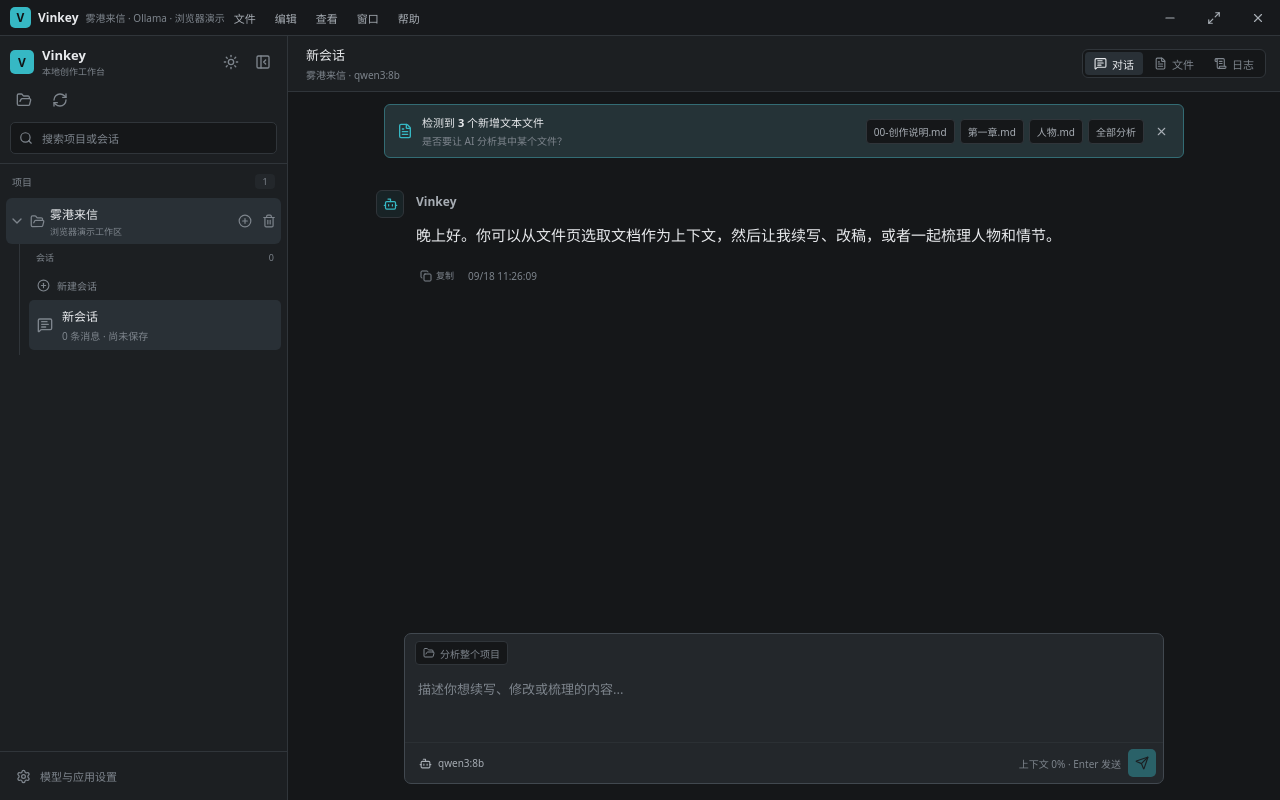
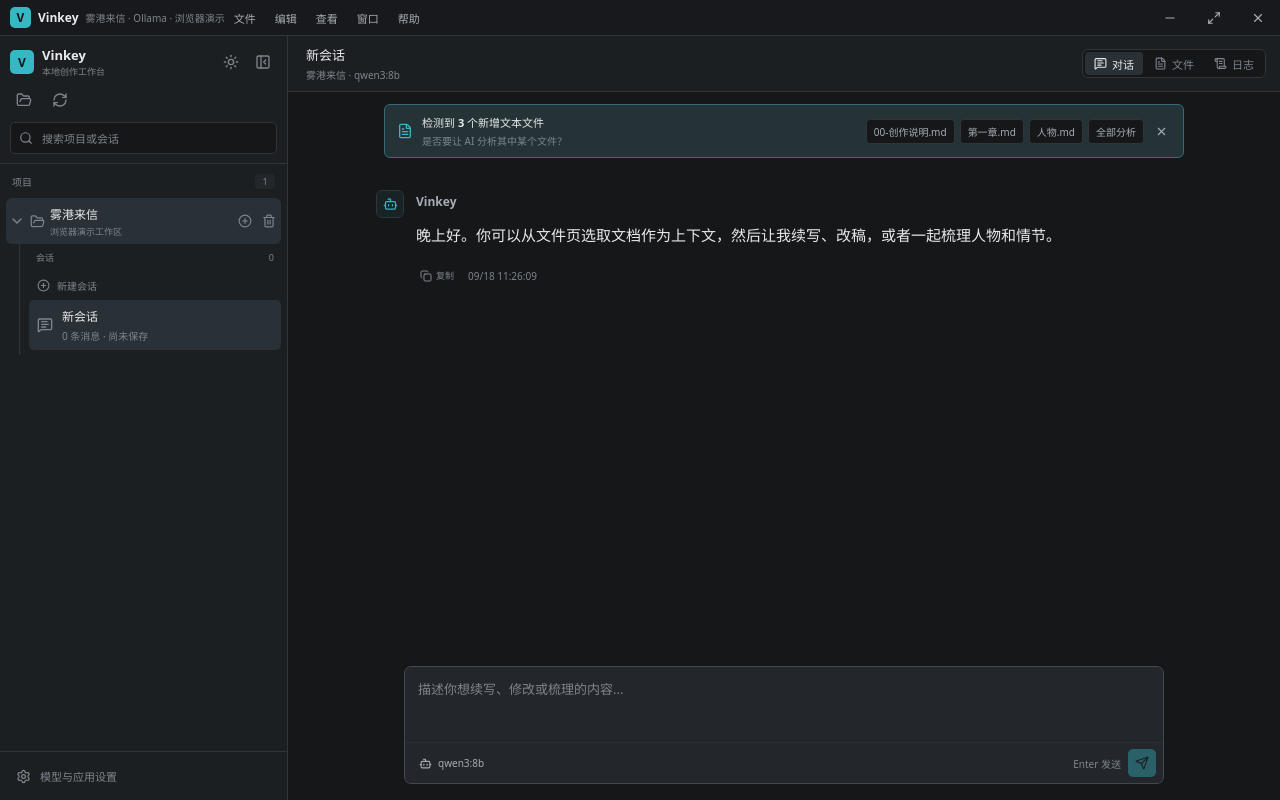
Before and after one commit to workingmin/Vinkey, a React (Vite) app: page / in a window 1280 px wide. Built offline with nearby package versions, Linux system fonts and the light colour scheme.

Commit message:
fix: defer composer document reads until send

```diff
--- a/src/App.tsx
+++ b/src/App.tsx
@@ -5,7 +5,7 @@
   RotateCcw, RotateCw, Copy, Scissors, Clipboard, Moon, Sun, Keyboard, ListChecks, RefreshCw,
   ScrollText, Trash2, WandSparkles,
 } from 'lucide-react'
-import { Fragment, useCallback, useEffect, useMemo, useRef, useState } from 'react'
+import { Fragment, memo, useCallback, useEffect, useMemo, useRef, useState } from 'react'
 import ReactMarkdown from 'react-markdown'
 import rehypeRaw from 'rehype-raw'
 import rehypeSanitize from 'rehype-sanitize'
@@ -37,8 +37,8 @@
 import { isContextRecoveryResponse } from './lib/contextRecovery'
 import { buildMemoryCandidates, buildProjectMemoryContext, selectRelevantMemory } from './lib/projectMemory'
 import { formatStructureResult, segmentDocument } from './lib/structureSegmentation'
-import { useAppStore } from './store'
-import type { ChatActivity, ChatMessage, ChatRunResult, ChatRunStatus, DocumentSnapshot, ProjectMemoryItem, ProjectSummary, ViewMode, WorkspaceEntry } from './types'
+import { useAppStore, type ChatRun } from './store'
+import type { ChatActivity, ChatMessage, ChatRunResult, ChatRunStatus, DiffProposal, DocumentSnapshot, ProjectMemoryItem, ProjectSummary, ViewMode, WorkspaceEntry } from './types'
 import { getDocumentKind, getLanguageName, isEditableDocument } from './lib/fileTypes'
 import { findNewTextFiles, flattenWorkspaceFiles } from './lib/tree'
 import { readWorkspaceDocuments } from './lib/workspaceAnalysis'
@@ -363,6 +363,64 @@
   </article>
 }
 
+type PendingMemory = { items: ProjectMemoryItem[]; sourceMessageId: string | null }
+
+interface ChatMessageStreamProps {
+  messages: ChatMessage[]
+  activeChatRun?: ChatRun
+  pendingDiffSourceMessageId: string | null
+  diffProposals: DiffProposal[]
+  pendingMemory: PendingMemory | null
+  onCopyError: (message: string) => void
+  onApplyPendingDiff: () => void
+  onRejectDiffProposal: (proposalId: string) => void
+  onReviewDiff: () => void
+  onApprovePendingMemory: () => void
+  onRejectPendingMemory: () => void
+}
+
+const ChatMessageStream = memo(function ChatMessageStream({
+  messages,
+  activeChatRun,
+  pendingDiffSourceMessageId,
+  diffProposals,
+  pendingMemory,
+  onCopyError,
+  onApplyPendingDiff,
+  onRejectDiffProposal,
+  onReviewDiff,
+  onApprovePendingMemory,
+  onRejectPendingMemory,
+}: ChatMessageStreamProps) {
+  return <div className="message-stream">
+    <div className="message-inner">
+      {messages.map((message) => <Fragment key={message.id}>
+        <ChatMessageItem
+          message={message}
+          activity={activeChatRun?.assistantMessage.id === message.id ? activeChatRun : undefined}
+          onCopyError={onCopyError}
+        />
+        {message.role === 'assistant' && pendingDiffSourceMessageId === message.id && diffProposals.some((proposal) => proposal.status === 'proposed') && (() => {
+          const proposal = diffProposals.find((item) => item.status === 'proposed')!
+          const pendingCount = diffProposals.filter((item) => item.status === 'proposed').length
+          return <aside className="new-files-notice turn-action-panel diff-proposal-notice" role="status">
+            <div className="new-files-notice-copy"><WandSparkles /><span><strong>{pendingCount} 个修改提案待审核</strong><small>{proposal.path} · {proposal.chunkCount ? `${(proposal.chunkIndex ?? 0) + 1}/${proposal.chunkCount} 块` : `${proposal.from}-${proposal.to}`}</small></span></div>
+            <div className="new-files-notice-actions"><button onClick={onApplyPendingDiff}>接受此块</button><button onClick={() => onRejectDiffProposal(proposal.id)}>拒绝此块</button><button onClick={() => { const tab = useAppStore.getState().tabs.find((item) => item.path === proposal.path); if (tab) useAppStore.getState().openTab(tab); onReviewDiff() }}>查看文档</button></div>
+          </aside>
+        })()}
+        {message.role === 'assistant' && pendingMemory?.sourceMessageId === message.id && pendingMemory.items.length > 0 && <aside className="new-files-notice turn-action-panel memory-notice" role="status">
+          <div className="new-files-notice-copy"><Check /><span><strong>发现 {pendingMemory.items.length} 条项目记忆候选</strong><small>{pendingMemory.items[0].title} · 仅确认后写入本项目</small></span></div>
+          <div className="new-files-notice-actions"><button onClick={onApprovePendingMemory}>确认写入</button><button onClick={onRejectPendingMemory}>忽略</button></div>
+        </aside>}
+      </Fragment>)}
+      {pendingMemory?.sourceMessageId === null && pendingMemory.items.length > 0 && <aside className="new-files-notice history-action-panel memory-notice" role="status">
+        <div className="new-files-notice-copy"><Check /><span><strong>{pendingMemory.items.length} 条项目记忆候选待处理</strong><small>{pendingMemory.items[0].title} · 历史来源任务未记录消息归属</small></span></div>
+        <div className="new-files-notice-actions"><button onClick={onApprovePendingMemory}>确认写入</button><button onClick={onRejectPendingMemory}>忽略</button></div>
+      </aside>}
+    </div>
+  </div>
+})
+
 function ChatPanel({ onToggleContext, onReviewDiff }: { onToggleContext: (path: string) => Promise<void>; onReviewDiff: () => void }) {
   const workspace = useAppStore((state) => state.workspace)
   const projectTransition = useAppStore((state) => state.projectTransition)
@@ -406,7 +464,6 @@
   const activeModel = modelProfiles.find((profile) => profile.id === activeModelId) ?? null
   const activeChatRun = conversationId ? chatRuns[conversationId] : undefined
   const busy = Boolean(activeChatRun)
-  const budget = calculateContextBudget(messages, contextDocuments, prompt, activeModel?.contextWindow ?? 32768)
   const activeStatus = activeChatRun ? chatStatusMeta[activeChatRun.status] : null
 
   useEffect(() => {
@@ -423,13 +480,18 @@
       .catch((error) => setError(String(error)))
   }, [setError, workspace])
 
+  const workspaceFiles = useMemo(() => {
+    if (!workspace) return []
+    return flattenWorkspaceFiles(workspace.entries)
+  }, [workspace])
+
   const mentionFiles = useMemo(() => {
-    if (!workspace || !mention) return []
+    if (!mention) return []
     const query = mention.query.trim().toLocaleLowerCase()
-    return flattenWorkspaceFiles(workspace.entries)
+    return workspaceFiles
       .filter((entry) => !query || entry.name.toLocaleLowerCase().includes(query) || entry.path.toLocaleLowerCase().includes(query))
       .slice(0, 40)
-  }, [mention, workspace])
+  }, [mention, workspaceFiles])
 
   const updateMention = useCallback((value: string, caret: number) => {
     if (!workspace) { setMention(null); return }
@@ -445,12 +507,11 @@
     if (mentionIndex >= mentionFiles.length && mentionFiles.length > 0) setMentionIndex(mentionFiles.length - 1)
   }, [mentionFiles.length, mentionIndex])
 
-  const selectMention = async (entry: WorkspaceEntry) => {
+  const selectMention = (entry: WorkspaceEntry) => {
     if (!mention) return
     const value = `${prompt.slice(0, mention.start)}@${entry.path}${prompt.slice(mention.end)}`
     setPrompt(value)
     setMention(null)
-    if (!contextDocuments.some((document) => document.path === entry.path)) await onToggleContext(entry.path)
     const caret = mention.start + entry.path.length + 1
     window.setTimeout(() => {
       promptRef.current?.focus()
@@ -703,7 +764,7 @@
       `intent=${taskPlan.intent}, operation=${taskPlan.operation}, scope=${taskPlan.scope}, documentAccess=${taskPlan.documentAccess}, analysisMode=${taskPlan.analysisMode ?? 'none'}, coverage=${taskPlan.analysisCoverage}, sourcePolicy=${taskPlan.sourcePolicy}, service=${taskDispatch.serviceId ?? 'none'}, owner=${taskDispatch.executionOwner}, backgroundEligible=${taskDispatch.backgroundEligible}, executionMode=${taskPlan.execution.currentMode}, targetMode=${taskPlan.execution.targetMode}, workflow=${taskPlan.execution.workflow ?? 'none'}, agentUpgrade=${taskPlan.execution.agentUpgrade}, requiresModel=${taskPlan.requiresModel}, contextDocuments=${requestContextDocuments.length}, estimatedTokens=${requestBudget?.estimatedTokens ?? 0}, limit=${requestBudget?.limit ?? 0}`,
     )
     if (requestBudget?.exceedsLimit && !useLongTextPipeline) {
-      setError('当前消息和上下文超过模型可用窗口。请缩短输入，或使用“分析文本”让系统自动分块汇总。')
+      setError('当前消息和上下文超过模型可用窗口。请缩短输入，或分批提交分析请求。')
       return
     }
     const now = Date.now()
@@ -898,30 +959,33 @@
     await cancelChat(activeChatRun.requestId)
   }
 
-  const approvePendingMemory = async () => {
+  const approvePendingMemory = useCallback(async () => {
     if (!pendingMemory) return
     try {
       await confirmProjectMemory(pendingMemory.items.map((item) => item.id))
       setPendingMemory(null)
     } catch (error) { setError(`确认项目记忆失败：${String(error)}`) }
-  }
-
-  const rejectPendingMemory = async () => {
+  }, [pendingMemory, setError])
+
+  const rejectPendingMemory = useCallback(async () => {
     if (!pendingMemory) return
     try {
       await rejectProjectMemory(pendingMemory.items.map((item) => item.id))
       setPendingMemory(null)
     } catch (error) { setError(`拒绝项目记忆失败：${String(error)}`) }
-  }
-
-  const applyPendingDiff = () => {
+  }, [pendingMemory, setError])
+
+  const applyPendingDiff = useCallback(() => {
     const proposal = diffProposals.find((item) => item.status === 'proposed')
     if (!proposal) return
     try {
       applyDiffProposal(proposal.id)
       onReviewDiff()
     } catch (error) { setError(String(error)) }
-  }
+  }, [applyDiffProposal, diffProposals, onReviewDiff, setError])
+
+  const approvePendingMemoryAction = useCallback(() => { void approvePendingMemory() }, [approvePendingMemory])
+  const rejectPendingMemoryAction = useCallback(() => { void rejectPendingMemory() }, [rejectPendingMemory])
 
   const prepareAnalysis = async (paths: string[], instruction: string) => {
     try {
@@ -948,46 +1012,24 @@
         <button className="notice-dismiss" aria-label="忽略新增文件提示" title="忽略" onClick={clearPendingNewFiles}><X /></button>
       </div>
     </aside>}
-    <div className="message-stream">
-      <div className="message-inner">
-        {messages.map((message) => <Fragment key={message.id}>
-          <ChatMessageItem
-            message={message}
-            activity={activeChatRun?.assistantMessage.id === message.id ? activeChatRun : undefined}
-            onCopyError={setError}
-          />
-          {message.role === 'assistant' && pendingDiffSourceMessageId === message.id && diffProposals.some((proposal) => proposal.status === 'proposed') && (() => {
-            const proposal = diffProposals.find((item) => item.status === 'proposed')!
-            const pendingCount = diffProposals.filter((item) => item.status === 'proposed').length
-            return <aside className="new-files-notice turn-action-panel diff-proposal-notice" role="status">
-              <div className="new-files-notice-copy"><WandSparkles /><span><strong>{pendingCount} 个修改提案待审核</strong><small>{proposal.path} · {proposal.chunkCount ? `${(proposal.chunkIndex ?? 0) + 1}/${proposal.chunkCount} 块` : `${proposal.from}-${proposal.to}`}</small></span></div>
-              <div className="new-files-notice-actions"><button onClick={applyPendingDiff}>接受此块</button><button onClick={() => rejectDiffProposal(proposal.id)}>拒绝此块</button><button onClick={() => { const tab = useAppStore.getState().tabs.find((item) => item.path === proposal.path); if (tab) useAppStore.getState().openTab(tab); onReviewDiff() }}>查看文档</button></div>
-            </aside>
-          })()}
-          {message.role === 'assistant' && pendingMemory?.sourceMessageId === message.id && pendingMemory.items.length > 0 && <aside className="new-files-notice turn-action-panel memory-notice" role="status">
-            <div className="new-files-notice-copy"><Check /><span><strong>发现 {pendingMemory.items.length} 条项目记忆候选</strong><small>{pendingMemory.items[0].title} · 仅确认后写入本项目</small></span></div>
-            <div className="new-files-notice-actions"><button onClick={() => void approvePendingMemory()}>确认写入</button><button onClick={() => void rejectPendingMemory()}>忽略</button></div>
-          </aside>}
-        </Fragment>)}
-        {pendingMemory?.sourceMessageId === null && pendingMemory.items.length > 0 && <aside className="new-files-notice history-action-panel memory-notice" role="status">
-          <div className="new-files-notice-copy"><Check /><span><strong>{pendingMemory.items.length} 条项目记忆候选待处理</strong><small>{pendingMemory.items[0].title} · 历史来源任务未记录消息归属</small></span></div>
-          <div className="new-files-notice-actions"><button onClick={() => void approvePendingMemory()}>确认写入</button><button onClick={() => void rejectPendingMemory()}>忽略</button></div>
-        </aside>}
-      </div>
-    </div>
+    <ChatMessageStream
+      messages={messages}
+      activeChatRun={activeChatRun}
+      pendingDiffSourceMessageId={pendingDiffSourceMessageId}
+      diffProposals={diffProposals}
+      pendingMemory={pendingMemory}
+      onCopyError={setError}
+      onApplyPendingDiff={applyPendingDiff}
+      onRejectDiffProposal={rejectDiffProposal}
+      onReviewDiff={onReviewDiff}
+      onApprovePendingMemory={approvePendingMemoryAction}
+      onRejectPendingMemory={rejectPendingMemoryAction}
+    />
     <div className="composer-wrap">
       <ConversationTaskControls conversationId={conversationId} />
       <div className="composer">
         {contextDocuments.length > 0 && <div className="composer-context-list" aria-label="已引用文档">
           {contextDocuments.map((document) => <button className="composer-context-chip" key={document.path} title={`移除引用：${document.path}`} onClick={() => void onToggleContext(document.path)}><FileText /><span>{document.name}</span><X /></button>)}
-        </div>}
-        {contextDocuments.length > 0 && <div className="composer-analysis-actions" aria-label="文档分析快捷入口">
-          <button onClick={() => { setPendingActionId('document-analysis'); setPrompt('请分析已选文档，输出内容概要、结构、故事主线和人物线报告。') }}><FileText />分析文本</button>
-          <button onClick={() => { setPendingActionId('structure-segmentation'); setPrompt('请在当前项目中按已选文档的章节和场景边界生成拆分文件；首轮使用本地规则粗分，不覆盖原文。') }}><ListChecks />拆分章节</button>
-          <button onClick={() => { setPendingActionId('character-analysis'); setPrompt('请从已选文档中整理主要人物、人物关系、目标变化和人物线，输出可回溯的分析报告。') }}><Bot />提取人物线</button>
-        </div>}
-        {workspace && <div className="composer-analysis-actions" aria-label="项目分析快捷入口">
-          <button onClick={() => { setPendingActionId('workspace-analysis'); setPrompt('分析当前项目的内容、结构和跨文件关系，并为关键结论附来源证据。') }}><FolderOpen />分析整个项目</button>
         </div>}
         {mention && <div id="mention-menu" className="mention-menu" role="listbox" aria-label="引用工作区文件">
           {mentionFiles.length > 0 ? mentionFiles.map((entry, index) => {
@@ -1012,13 +1054,12 @@
           aria-controls={mention ? 'mention-menu' : undefined}
           aria-activedescendant={mention && mentionFiles.length > 0 ? `mention-option-${mentionIndex}` : undefined}
           value={prompt}
-          onChange={(event) => { setPendingActionId(null); setPrompt(event.target.value); updateMention(event.target.value, event.target.selectionStart) }}
+          onChange={(event) => { setPrompt(event.target.value); updateMention(event.target.value, event.target.selectionStart) }}
           onClick={(event) => updateMention(event.currentTarget.value, event.currentTarget.selectionStart)}
           onBlur={(event) => {
             const nextFocus = event.relatedTarget
             if (!(nextFocus instanceof Node) || !event.currentTarget.closest('.composer')?.contains(nextFocus)) setMention(null)
           }}
-          onKeyUp={(event) => { if (event.key !== 'ArrowUp' && event.key !== 'ArrowDown' && event.key !== 'Enter' && event.key !== 'Escape') updateMention(event.currentTarget.value, event.currentTarget.selectionStart) }}
           onKeyDown={(event) => {
             if (mention) {
               if (event.key === 'ArrowDown' && mentionFiles.length > 0) { event.preventDefault(); setMentionIndex((index) => (index + 1) % mentionFiles.length); return }
@@ -1033,7 +1074,7 @@
         <div className="composer-tools">
           {activeModel ? <span className="composer-model-indicator" title={`${activeModel.model} · ${activeModel.baseUrl}`}><Bot /><span>{activeModel.model}</span></span>
             : <button className="composer-model-indicator missing" onClick={() => setSettingsOpen(true)}><Bot /><span>添加模型</span></button>}
-          <span className={`composer-hint ${budget.exceedsLimit && !analysisStatus && !activeStatus ? 'over-limit' : ''}`} title={activeStatus?.title ?? `预计 ${budget.estimatedTokens} / ${budget.limit} tokens`}>{analysisStatus ?? activeStatus?.label ?? `上下文 ${budget.usedPercent}% · Enter 发送`}</span>
+          <span className="composer-hint" title={activeStatus?.title ?? '发送后评估上下文预算'}>{analysisStatus ?? activeStatus?.label ?? 'Enter 发送'}</span>
           <button className="send-button" aria-label={activeChatRun?.status === 'stopping' ? '正在停止' : busy ? '停止生成' : '发送'} disabled={projectTransition || !workspace || activeChatRun?.status === 'stopping' || (!prompt.trim() && !busy)} onClick={busy ? () => void stop() : () => void send()}>{busy ? <Square /> : <Send />}</button>
         </div>
       </div>
--- a/src/styles.css
+++ b/src/styles.css
@@ -373,10 +373,6 @@
 .composer-context-chip span { overflow: hidden; text-overflow: ellipsis; white-space: nowrap; }
 .composer-context-chip svg { width: 12px; height: 12px; flex: 0 0 auto; }
 .composer-context-chip svg:last-child { color: var(--text-muted); }
-.composer-analysis-actions { display: flex; align-items: center; flex-wrap: wrap; gap: 5px; padding: 7px 10px 2px; }
-.composer-analysis-actions button { height: 24px; display: inline-flex; align-items: center; gap: 5px; padding: 0 7px; border: 1px solid var(--border); border-radius: 4px; background: var(--bg-main); color: var(--text-muted); cursor: pointer; font-size: 10px; }
-.composer-analysis-actions button:hover { border-color: var(--border-strong); background: var(--bg-selected); color: var(--text); }
-.composer-analysis-actions button svg { width: 12px; height: 12px; }
 .mention-menu { position: absolute; right: 0; bottom: calc(100% + 8px); left: 0; z-index: 12; max-height: 270px; overflow-y: auto; padding: 5px; border: 1px solid var(--border-strong); border-radius: 7px; background: var(--bg-raised); box-shadow: 0 12px 30px #0009; }
 .mention-menu button { width: 100%; min-height: 42px; display: flex; align-items: center; gap: 9px; border: 0; border-radius: 5px; padding: 5px 8px; background: transparent; color: var(--text-secondary); text-align: left; cursor: pointer; }
 .mention-menu button:hover, .mention-menu button.active { background: var(--bg-selected); color: var(--text); }
```
